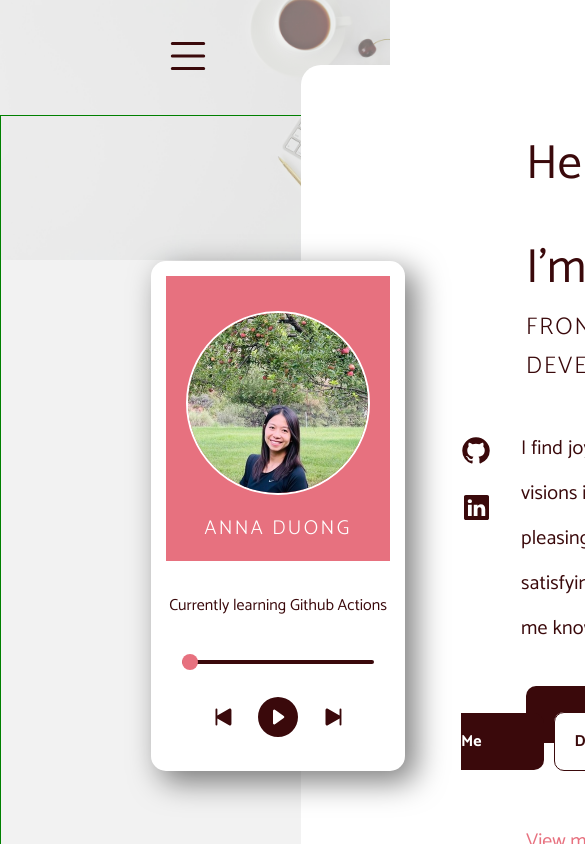
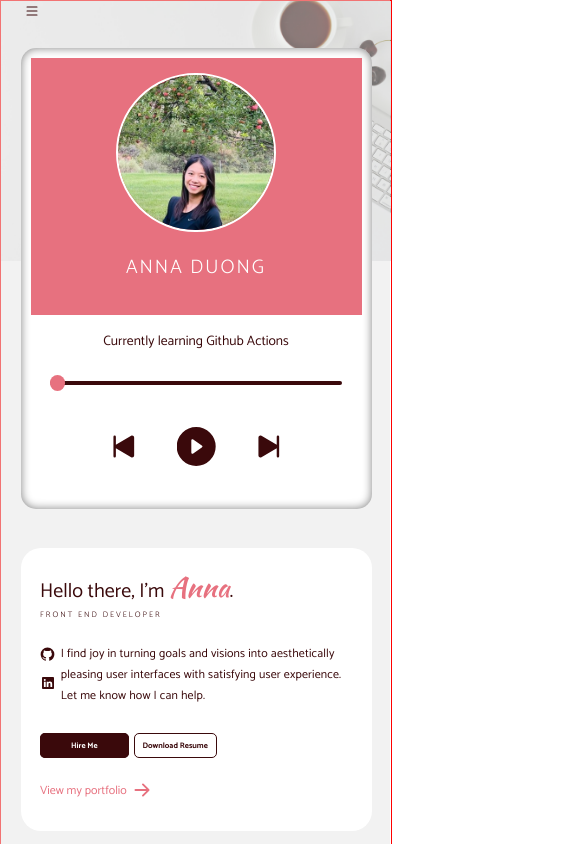
Before and after one commit to annaduong17/portfolio, a React (Create React App) app: page / in a window 390 px wide. Shown: the top 844 px of the page, 585 px wide, since content can reach past the window. Built offline with nearby package versions, Linux system fonts and the light colour scheme.

Commit message:
make home page responsive

```diff
--- a/src/components/Navbar.js
+++ b/src/components/Navbar.js
@@ -3,7 +3,7 @@ import { NavLink } from 'react-router-dom';
 import Menu from './Menu';
 
 function Navbar({ scrolled }) {
-  const [ isDesktop, setIsDesktop ] = useState(window.innerWidth > 1200);
+  const [ isDesktop, setIsDesktop ] = useState(window.innerWidth > 600);
   const [ showMenu, setShowMenu ] = useState(false);
 
   const toggleMenu = () => {
@@ -11,7 +11,7 @@ function Navbar({ scrolled }) {
   }
 
   const handleResize = () => {
-    setIsDesktop(window.innerWidth > 1200);
+    setIsDesktop(window.innerWidth > 600);
   }
 
   useEffect(() => {
--- a/src/index.scss
+++ b/src/index.scss
@@ -24,8 +24,6 @@ html {
 body {
   position: relative;
   box-sizing: border-box;
-  width: 100%;
-  height: 100%;
   font-family: 'Catamaran', sans-serif;
   color: $cherry;
   font-size: 1rem;
@@ -33,12 +31,11 @@ body {
 }
 
 .app {
-  // border: 1px solid red;
+  border: 1px solid red;
   display: flex;
   flex-direction: column;
-  max-width: 1400px;
-  height: 100%;
-  margin: auto;
+  width: min(100%, 1600px);
+  margin-inline: auto;
   background: transparent;
   background-image: url('../public/images/background.jpg');
   background-repeat: no-repeat;
@@ -70,8 +67,9 @@ svg {
   border: 1px solid blue;
   position: sticky;
   top: 0;
-  margin-bottom: 20px;
-  padding: 30px 150px;
+  padding-inline: clamp(50px, 10vw, 150px);
+  padding-block: clamp(20px, 2vw, 30px);
+  margin-bottom: clamp(20px, 2vw, 30px);
   z-index: 5;
 
   &.cherry-bg {
@@ -85,10 +83,10 @@ svg {
 
   .navlink {
     // border: 1px solid green;
-    font-size: $text--md;
+    font-size: clamp(0.75rem, 1vw, 1.25rem);
     letter-spacing: 1.4px;
     text-decoration: none;
-    padding-right: 10%;
+    padding-right: clamp(50px, 5vw, 100px);
     color: $cherry;
 
     &:hover {
@@ -99,21 +97,19 @@ svg {
   .navlink.active {
     font-weight: 900;
   }
-
 }
 
 .menu-icon {
   border: none;
   // border: 1px solid red;
   background: transparent;
-  width: 75px;
-  height: 75px;
-  margin: 20px 150px;
+  // width: 8vw;
+  // height: 8vw;
+  // margin: 20px 150px;
   cursor: pointer;
 
   svg {
     width: 50px;
-    height: 50px;
   }
 }
 
@@ -121,21 +117,19 @@ svg {
   position: fixed;
   top: 0;
   left: 0;
-  width: 300px;
-  height: 100vh;
+  // width: 300px;
+  // height: 100vh;
   background-color: $cherry;
   z-index: 20;
 
   button {
     border: none;
     background: transparent;
-    margin: 20px;
+    // margin: 20px;
     cursor: pointer;
 
     svg {
-      color: $white;
       width: 50px;
-      height: 50px;
 
       &:hover {
         color: $pink;
@@ -148,13 +142,13 @@ svg {
     display: flex;
     flex-direction: column;
     align-items: center;
-    margin: 0;
-    padding: 0;
-    height: 100vh;
+    // margin: 0;
+    // padding: 0;
+    // height: 100vh;
 
     li {
-      padding: 20px;
-      margin: 10px;
+      // padding: 20px;
+      // margin: 10px;
       list-style: none;
     }
 
@@ -162,11 +156,11 @@ svg {
       // border: 1px solid yellow;
       text-decoration: none;
       color: $white;
-      font-size: $text--lg;
+      // font-size: $text--lg;
       font-weight: 700;
       letter-spacing: 2px;
-      padding: 15px 20px;
-      margin: 25px 10px;
+      // padding: 15px 20px;
+      // margin: 25px 10px;
 
       &:hover {
         color: $pink;
@@ -176,24 +170,22 @@ svg {
 }
 
 .btn {
-  border-radius: 10px;
+  border-radius: clamp(5px, 0.25vw, 10px);
   text-decoration: none;
-  font-size: $text--md;
   font-weight: 700;
-  padding: 15px 20px;
+  font-size: clamp(0.5rem, 1vw, 1rem);
+  padding-block: clamp(5px, 1.25vw, 15px);
+  padding-inline: clamp(5px, 2vw, 30px);
+  margin-right: clamp(5px, 0.75vw, 15px);
   border: none;
-  width: 200px;
-  height: 60px;
   cursor: pointer;
-
-  &.primary-btn {
-    color: $white;
-    background-color: $cherry;
+  color: $white;
+  background-color: $cherry;
+  border: 1px solid $cherry;
 
     &:hover {
       background-color: $pink;
     }
-  }
 
   &.secondary-btn {
     color: $cherry;
@@ -203,50 +195,41 @@ svg {
     &:hover {
       color: $white;
       background-color: $pink;
-      border: none;
     }
   }
 }
 
 .home-page {
   position: relative;
-  border: 1px solid green;
-  width: 100%;
-  height: 800px;
-  // flex-grow: 1;
-  margin-inline: auto;
-  margin-bottom: 50px;
+  // border: 1px solid green;
   display: flex;
   align-items: center;
 
   .home {
     // border: 1px solid pink;
+    width: 100%;
     border-radius: 20px;
     background-color: $white;
-    right: 150px;
-    margin-inline: 300px 150px;
-    padding-block: 60px 20px;
-    padding-left: 160px;
-    padding-right: 75px;
-
-    .home-heading {
-      margin-left: 65px;
-    }
+    margin-right: clamp(50px, 10vw, 150px);
+    margin-left: clamp(100px, 20vw, 300px);
+    padding-block: clamp(50px, 10vw, 100px);
+    padding-left: clamp(120px, 14vw, 200px);
+    padding-right: clamp(30px, 5vw, 100px);
 
     h1 {
-      font-size: $title--lg;
+      font-size: clamp(1.25rem, 3.5vw, 4rem);
       font-weight: 400;
       margin: 0;
 
       span {
-        font-size: $title--xl;
+        font-size: clamp(1.75rem, 5vw, 5rem);
         font-family: 'Kaushan Script', cursive;
         color: $pink;
       }
     }
 
     h2 {
-      font-size: $title--sm;
+      font-size: clamp(0.5rem, 1.5vw, 2rem);
       font-weight: 100;
       letter-spacing: 2px;
       margin: 0;
@@ -255,49 +238,46 @@ svg {
     .socials-description {
       // border: 1px solid green;
       display: flex;
-      align-items: flex-start;
-      padding-block: 20px 30px;
+      align-items: center;
+      margin-block: clamp(10px, 1.5vw, 30px);
 
       .home-socials {
         // border: 1px solid red;
-        padding-top: 30px;
         text-align: center;
+        margin-right: clamp(5px, 1.5vw, 20px);
 
 
         svg {
-          width: 30px;
-          height: 30px;
-          margin-bottom: 20px;
+          // border: 1px solid blue;
+          width: clamp(15px, 1.5vw, 30px);
+          margin-bottom: clamp(0px, 1vw, 30px);
         }
 
         svg.linkedin {
-          width: 25px;
-          height: 25px
+          width: clamp(12px, 1.3vw, 25px);
+          height: 100%;
         }
       }
 
       p {
-        font-size: $text--lg;
+        font-size: clamp(0.75rem, 1.25vw, 1.5rem);
         letter-spacing: 0.15px;
-        line-height: 45px;
-        padding-left: 30px;
+        line-height: 175%;
       }
     }
 
     .home-buttons {
+        margin-block: clamp(10px, 3vw, 50px);
 
       .primary-btn {
-        padding-inline: 62px;
-        margin-right: 10px;
-        margin-left: 65px;
+        padding-inline: clamp(30px, 5vw, 75px);
       }
     }
 
     .view-portfolio-container {
       // border: 1px solid blue;
-      width: 200px;
-      margin-block: 50px 70px;
-      margin-inline: 65px;
+      font-size: clamp(0.75rem, 1vw, 1.25rem);
+      width: clamp(120px, 10vw, 200px);
 
       *:hover {
         img {
@@ -312,9 +292,7 @@ svg {
         align-items: center;
 
         p {
-          font-size: $text--lg;
           color: $pink;
-          margin-right: 5px;
         }
       }
     }
@@ -325,7 +303,8 @@ svg {
   // border: 1px solid blue;
   position: absolute;
   top: 0;
-  left: 150px;
+  left: clamp(20px, 10vw, 150px);
+  // max-width: 300px;
   height: 100%;
   display: flex;
   align-items: center;
@@ -342,29 +321,30 @@ svg {
     // border: 1px solid yellow;
     display: flex;
     flex-direction: column;
-    justify-content: space-between;
     align-items: center;
     background-color: $pink;
-    padding: 35px 20px;
-    padding-bottom: 0;
-    margin: 15px;
+    margin: clamp(5px, 1.25vw, 10px);
+    padding-block: clamp(15px, 3vw, 30px);
+    padding-inline: clamp(10px, 1vw, 15px);
 
     .avatar {
       border-radius: 50%;
       border: 2px solid $white;
+      width: clamp(100px, 12vw, 200px);
+      height: 100%;
     }
 
     h2 {
-      font-size: $text--lg;
+      font-size: clamp(0.5rem, 1.25vw, 1.25rem);
       font-weight: 300;
-      letter-spacing: 2.4px;
+      letter-spacing: 2px;
       color: $white;
-
+      margin-top: 20px;
     }
-
   }
 
   .phone-control {
+    // border: 1px solid purple;
     display: flex;
     flex-direction: column;
     align-items: center;
@@ -372,48 +352,51 @@ svg {
 
     .song {
       // border: 1px solid blue;
-      width: 220px;
-      height: 50px;
+      font-size: clamp(0.5rem, 1vw, 1rem);
+      width: clamp(100px, 15vw, 200px);
+      height: 30px;
       display: flex;
       justify-content: center;
+      padding: clamp(5px, 1vw, 20px);
+      margin-top: 0;
     }
 
     input[type="range"] {
       -webkit-appearance: none;
       appearance: none;
       cursor: pointer;
-      width: 12rem;
+      width: clamp(110px, 15vw, 200px);
 
 
       &::-webkit-slider-runnable-track {
         background: $cherry;
-        height: 0.25rem;
+        height: min(0.5vw, 3px);
         border-radius: 1rem;
       }
 
       &::-webkit-slider-thumb {
         -webkit-appearance: none;
         appearance: none;
-        margin-top: -6px;
+        margin-top: max(-0.5vw, -6px);
         background-color: $pink;
-        height: 1rem;
-        width: 1rem;
+        height: min(1.25vw, 15px);
+        width: min(1.25vw, 15px);
         border-radius: 50%;
       }
 
       &::-moz-range-track {
         background: $cherry;
-        height: 0.5rem;
+        height: min(0.5vw, 3px);
         border-radius: 1rem;
       }
 
       &::-moz-range-thumb {
         -webkit-appearance: none;
         appearance: none;
-        margin-top: -6px;
+        margin-top: max(-0.5vw, -6px);
         background-color: $pink;
-        height: 1rem;
-        width: 1rem;
+        height: min(1.25vw, 15px);
+        width: min(1.25vw, 15px);
         border-radius: 50%;
       }
 
@@ -440,23 +423,23 @@ svg {
       flex-direction: row;
       justify-content: center;
       align-items: center;
-      margin: 30px;
+      margin: clamp(10px, 2vw, 25px);
 
       svg {
-        width: 30px;
-        height: 30px;
+        width: clamp(20px, 3vw, 40px);
+        height: clamp(20px, 3vw, 40px);
       }
 
-      svg.pause,
-      svg.play {
-        width: 40px;
-        height: 40px;
-      }
+      // svg.pause,
+      // svg.play {
+      //   width: 3vw;
+      //   height: 3vw;
+      // }
 
       button {
         background-color: $white;
         border: none;
-        padding-inline: 10px;
+        padding-inline: clamp(5px, 1vw, 10px);
         cursor: pointer;
       }
     }
@@ -674,10 +657,11 @@ svg {
 
 .footer {
   text-align: center;
-  padding-block: 50px;
+  margin-top: clamp(50px, 6vw, 100px);
+  margin-bottom: 20px;
 
   .copyright {
-    font-size: $text--sm;
+    font-size: 0.75rem;
     font-weight: 700;
   }
 
@@ -713,3 +697,123 @@ svg {
     }
   }
 }
+
+
+
+@media (max-width: 500px) {
+  .app {
+    overflow: hidden;
+  }
+
+  .home-page {
+    flex-direction: column;
+
+    .phone-container {
+      position: relative;
+      left: 0;
+      margin: 5vw;
+
+
+      .phone {
+        // border: 1px solid blue;
+        box-shadow: inset 0px 0px 10px gray;
+
+        .phone-display {
+          margin: clamp(10px, 1vw, 10px);
+
+          .avatar {
+            width: 50%;
+          }
+
+          h2 {
+            font-size: clamp(1rem, 5vw, 2rem);
+          }
+        }
+
+        .phone-control {
+          .song {
+            font-size: clamp(0.75rem, 3.5vw, 1.5rem);
+            width: clamp(200px, 80vw, 350px);
+          }
+        }
+
+        input[type="range"] {
+          -webkit-appearance: none;
+          appearance: none;
+          cursor: pointer;
+          width: 75vw;
+
+
+          &::-webkit-slider-runnable-track {
+             background: $cherry;
+              height: 1vw;
+              border-radius: 1rem;
+          }
+
+          &::-webkit-slider-thumb {
+            -webkit-appearance: none;
+            appearance: none;
+            background-color: $pink;
+            margin-top: -1.5vw;
+            height: 4vw;
+            width: 4vw;
+            border-radius: 50%;
+          }
+
+          &::-moz-range-track {
+            background: $cherry;
+            height: min(0.5vw, 3px);
+            border-radius: 1rem;
+          }
+
+          &::-moz-range-thumb {
+            -webkit-appearance: none;
+            appearance: none;
+            margin-top: max(-0.5vw, -6px);
+            background-color: $pink;
+            height: min(1.25vw, 15px);
+            width: min(1.25vw, 15px);
+            border-radius: 50%;
+          }
+
+          &::-moz-range-progress {
+            background-color: $pink;
+          }
+
+          &::-ms-track {
+            background-color: $cherry;
+          }
+
+          &::-ms-thumb {
+            background-color: $pink;
+          }
+
+          &::-ms-fill-lower {
+            background-color: $pink;
+          }
+        }
+
+        .control-buttons {
+          margin: 10vw;
+
+          svg {
+            width: 10vw;
+            height: 100%;
+            padding-inline: 3vw;
+          }
+        }
+      }
+    }
+
+    .home {
+      // border: 1px solid green;
+      width: 80%;
+      margin: 5vw;
+      padding: 5vw;
+
+      .home-buttons {
+        flex-wrap: wrap;
+      }
+    }
+  }
+}
```
